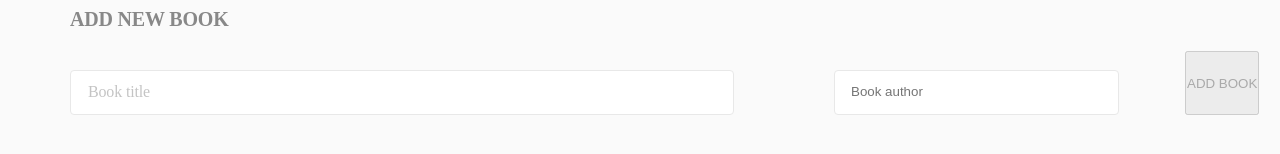
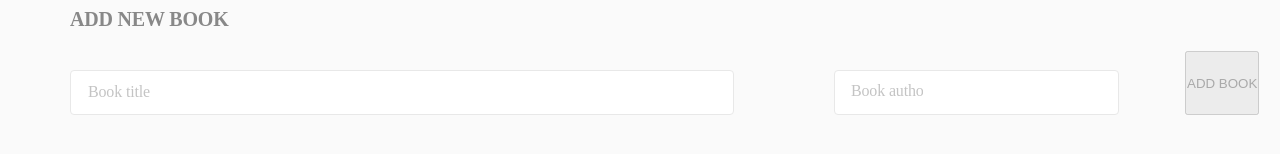
Before and after one commit to zeff96/bookstore, a React (Create React App) app: page / in a window 1280 px wide. Shown: the part 282-436 px from the top of the page. Built offline with nearby package versions, Linux system fonts and the light colour scheme; no server answers; the HTML template or start-up script is replaced by a standard one.

Commit message:
Add styling to author input field placeholder.

```diff
--- a/src/components/AddBooks.scss
+++ b/src/components/AddBooks.scss
@@ -54,3 +54,17 @@
   border: solid 1px #e8e8e8;
   background-color: var(--white-two);
 }
+
+.author-input::placeholder {
+  width: 4.5rem;
+  height: 1.188rem;
+  margin: 0.438rem 10.438rem 0.25rem 0;
+  font-family: Montserrat;
+  font-size: 1rem;
+  font-weight: normal;
+  font-stretch: normal;
+  font-style: normal;
+  line-height: normal;
+  letter-spacing: -0.15px;
+  color: var(--very-light-pink);
+}
```
